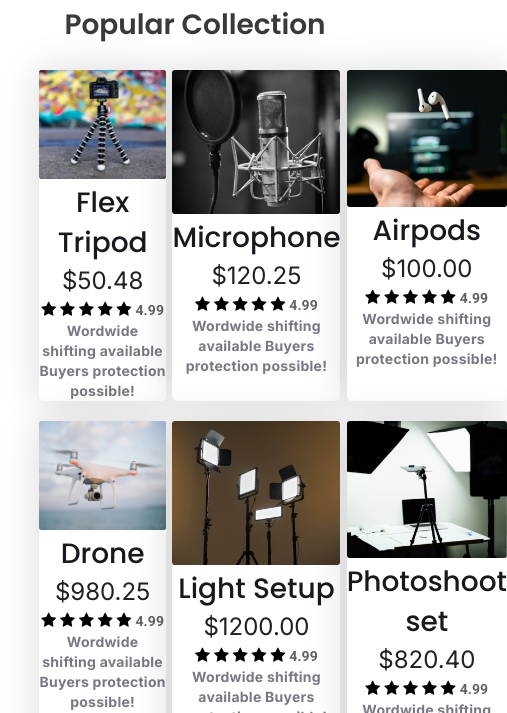
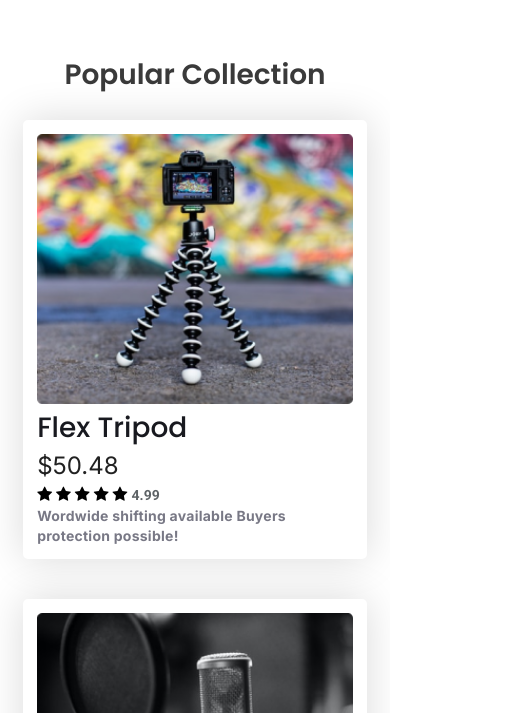
Before and after one commit to Mohammed-Saiful-Islam/influencer-gear-copy, a plain HTML site: page index.html in a window 390 px wide. Shown: the part 991-1704 px from the top of the page, 507 px wide, since content can reach past the window. Drawn offline with Linux system fonts and the light colour scheme.

Commit message:
collection section responsive added for common mobiles and common tablets

```diff
--- a/styles/influencer-gear.css
+++ b/styles/influencer-gear.css
@@ -115,6 +115,7 @@ main {
 .logos {
     margin: 0 auto;
     margin-top: 50px;
+    margin-bottom: 50px;
     text-align: center;
     justify-content: center;
 }
@@ -134,7 +135,7 @@ main {
 }
 
 main .collection {
-    margin-top: 50px;
+    margin-top: 100px;
     width: 80%;
     max-width: 1440px;
     margin: 0 auto;
@@ -162,6 +163,8 @@ main .collection .container .content {
     border-radius: 5px;
     background: #FFF;
     box-shadow: 0px 0px 40px 0px rgba(0, 0, 0, 0.15);
+    padding: 4%;
+    text-align: left;
 }
 
 main .collection .container .content .name {
@@ -286,6 +289,14 @@ main .collection .container .content .additional {
         width: 70px;
     }
 
+    main .collection {
+        width: 88%;
+    }
+
+    main .collection .container {
+        grid-template-columns: repeat(1, 1fr);
+        gap: 1%;
+    }
 }
 
 /* responsive for common tablets */
@@ -337,4 +348,11 @@ main .collection .container .content .additional {
         width: 80px;
     }
 
+    main .collection {
+        width: 95%;
+    }
+
+    main .collection .container {
+        grid-template-columns: repeat(3, 1fr);
+    }
 }
```
